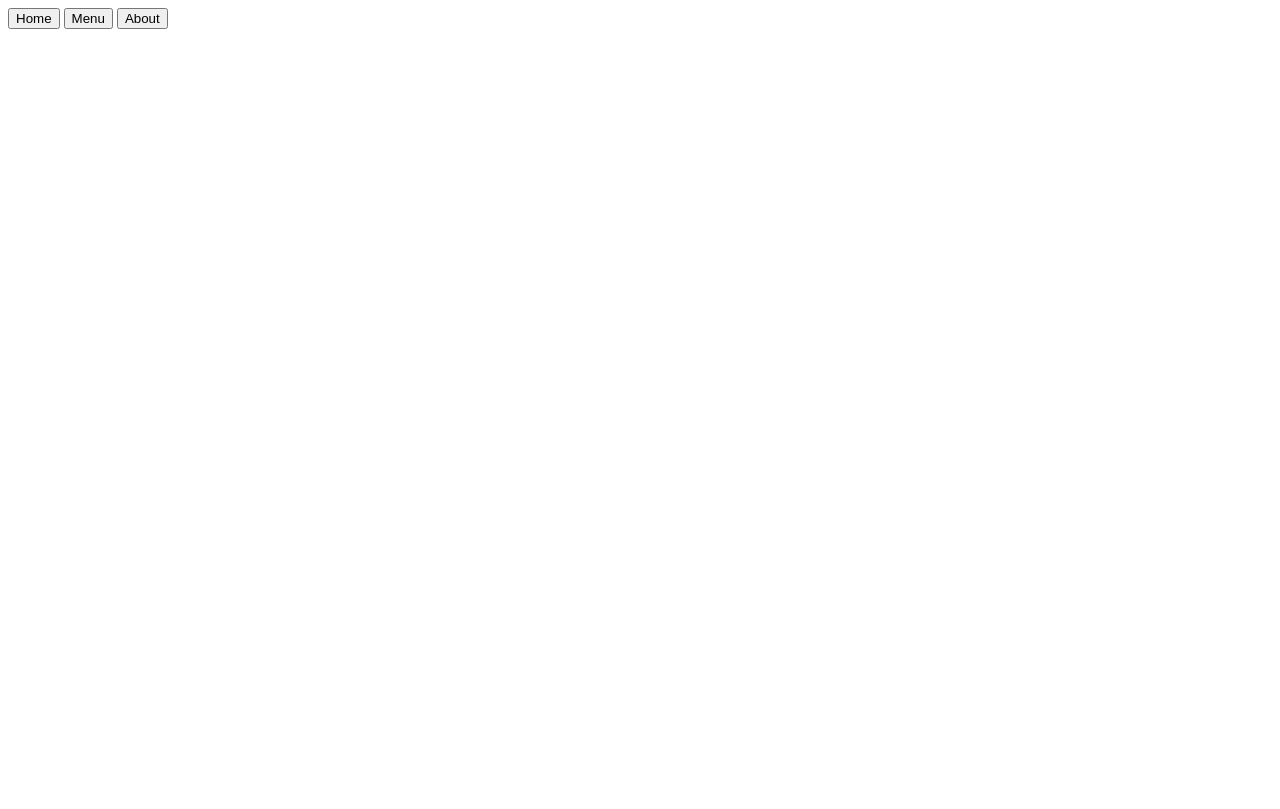
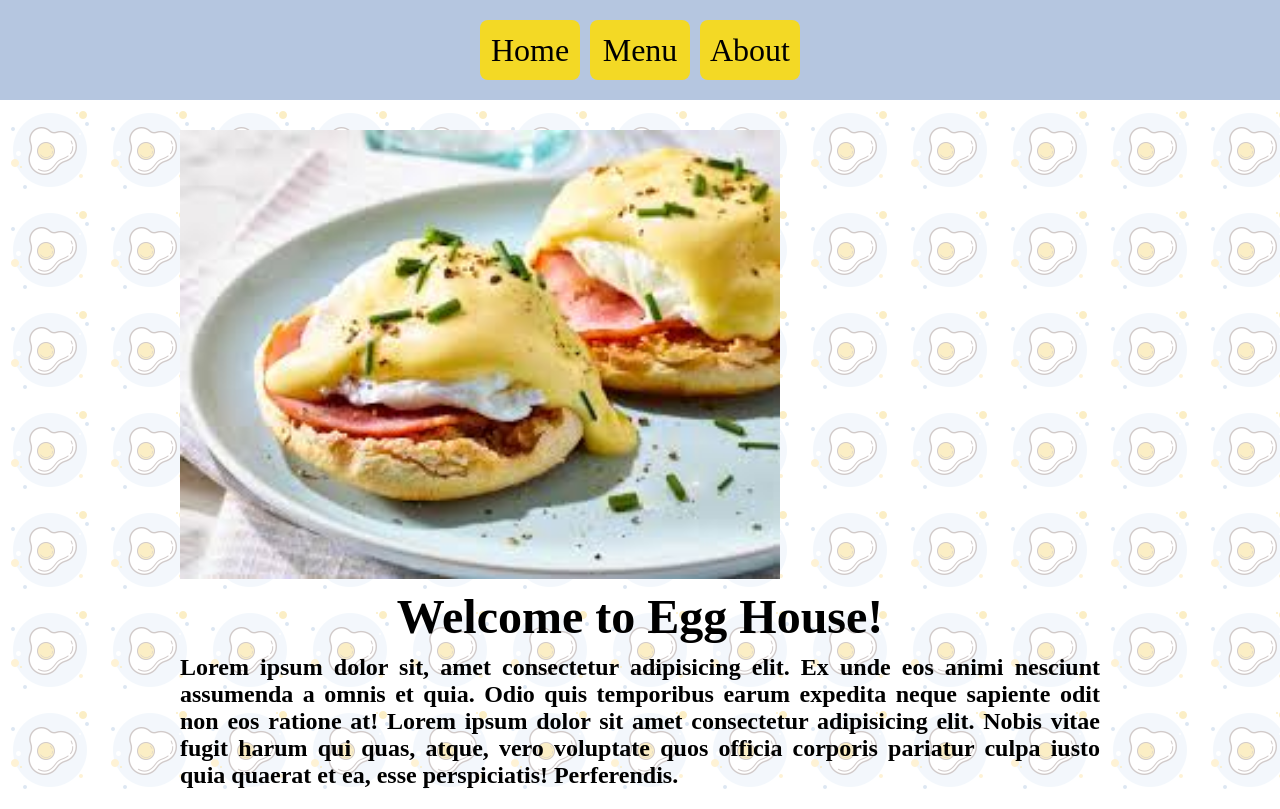
Before and after one commit to Jordan-Gurian/restaurant-page, a website built with webpack: page src/index.html in a window 1280 px wide. Built offline with nearby package versions, Linux system fonts and the light colour scheme.

Commit message:
Set up css styling
CSS styling has been added for div#content

```diff
--- a/package.json
+++ b/package.json
@@ -14,8 +14,10 @@
   "devDependencies": {
     "css-loader": "^6.10.0",
     "html-webpack-plugin": "^5.6.0",
+    "mini-css-extract-plugin": "^2.8.1",
     "style-loader": "^3.3.4",
     "webpack": "^5.91.0",
-    "webpack-cli": "^5.1.4"
+    "webpack-cli": "^5.1.4",
+    "webpack-dev-server": "^5.0.4"
   }
 }
--- a/src/index.html
+++ b/src/index.html
@@ -7,12 +7,20 @@
 </head>
 <body>
     <header>
-        <nav>
+        <nav class="tabs">
             <button class="home">Home</button>
             <button class="menu">Menu</button>
             <button class="about">About</button>
         </nav>
     </header>
-    <div id="content"></div>
+    <div id="content">
+        <img class="home-image" src="./src/eggs-benedict.jpeg" alt="food">
+        <h1>Welcome to Egg House!</h1>
+        <p class="home-body">
+            Lorem ipsum dolor sit, amet consectetur adipisicing elit. Ex unde eos animi nesciunt assumenda a omnis et quia.
+            Odio quis temporibus earum expedita neque sapiente odit non eos ratione at! Lorem ipsum dolor sit amet consectetur adipisicing elit.
+            Nobis vitae fugit harum qui quas, atque, vero voluptate quos officia corporis pariatur culpa iusto quia quaerat et ea, esse perspiciatis! Perferendis.
+        </p>
+    </div>
 </body>
 </html>
--- a/src/index.js
+++ b/src/index.js
@@ -1 +1,18 @@
+import './style.css';
+import Eggs from './eggs-benedict.jpeg';
+
+function component() {
+    const element = document.querySelector('#content');
+
+    const eggHome = new Image();
+    eggHome.src = Eggs;
+
+    element.appendChild(eggHome);
+
+    return element
+}
+
+// document.body.appendChild(component)
+
+
 console.log('It worked!')
--- /dev/null
+++ b/src/style.css
@@ -0,0 +1,76 @@
+:root {
+    --font-all: 'Times New Roman', Times, serif;
+    --egg-yellow: #F3D925;
+    --lavendar: #B5C6E0;
+    --standard-gap: 10px;
+    --standard-padding: 20px;
+}
+
+
+
+* {
+    margin: 0;
+    padding: 0;
+    box-sizing: border-box;
+    font-family: var(--font-all);
+}
+
+html {
+    background: linear-gradient(rgba(255,255,255,.75), rgba(255,255,255,.75)), url('./egg-background.png');
+}
+
+body {
+    display: flex;
+    flex-direction: column;
+    justify-content: space-between;
+    align-items: center;
+    gap: var(--standard-gap);
+    height: 100vh;
+}
+
+.tabs {
+    padding: var(--standard-padding);
+    background-color: var(--lavendar);
+    width: 100vw;
+    display: flex;
+    justify-content: center;
+    gap: var(--standard-gap);
+}
+
+.tabs > button {
+    border: 0;
+    border-radius: 8px;
+    height: 60px;
+    width: 100px;
+    font-size: 2rem;
+    background-color: var(--egg-yellow);
+
+}
+
+.tabs > button:hover {
+    cursor: pointer;
+}
+
+#content {
+    display: flex;
+    flex-direction: column;
+    justify-content: center;
+    align-content: center;
+    max-width: 75%;
+    gap: var(--standard-gap);
+    padding: var(--standard-padding);
+    font-size: 1.5rem;
+}
+
+h1 {
+    text-align: center;
+}
+
+.home-body {
+    text-align: justify;
+    font-weight: bold;
+}
+
+.home-image {
+    width: min(100%, 600px);
+}
--- a/webpack.config.js
+++ b/webpack.config.js
@@ -1,10 +1,16 @@
 const path = require('path');
 const HtmlWebpackPlugin = require('html-webpack-plugin');
+const butt = 5;
 
 module.exports = {
     mode: 'development',
-    entry: './src/index.js',
+    entry: {
+        index: './src/index.js',
+    },
     devtool: 'inline-source-map',
+    devServer: {
+        static: './dist',
+    },
     plugins: [
         new HtmlWebpackPlugin({
             title: 'Fake Restaurant',
@@ -32,4 +38,7 @@ module.exports = {
         path: path.resolve(__dirname, 'dist'),
         clean: true,
     },
-}
+    optimization: {
+        runtimeChunk: 'single',
+    },
+};
```
Also changed, not shown: dist/8f605d8e2606f7e96ecd.jpeg (added), dist/index.bundle.js (added), dist/index.html, dist/main.bundle.js (deleted), dist/runtime.bundle.js (added), src/egg-background.png (added), src/eggs-benedict.jpeg (added), 1 other file.
